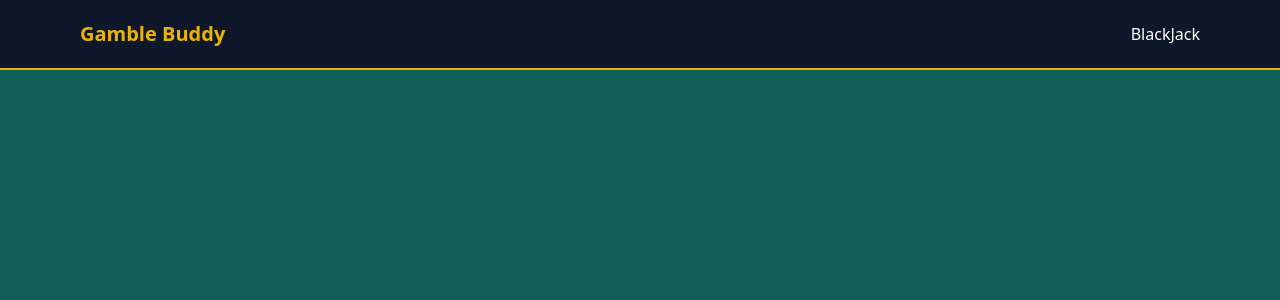
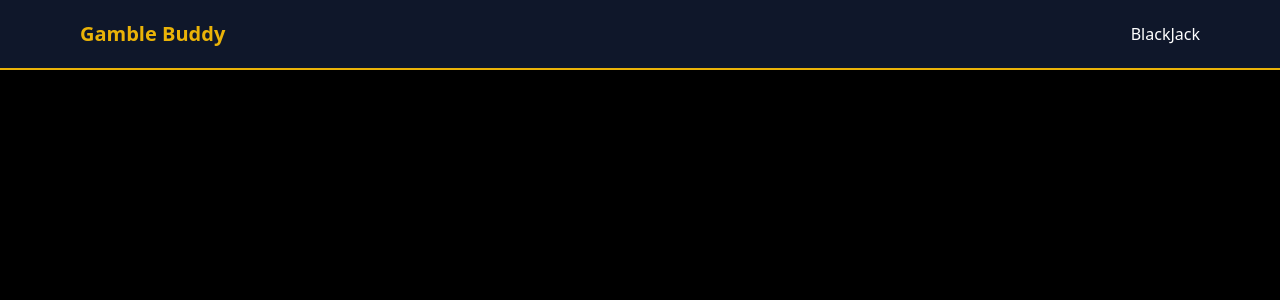
Before and after one commit to boxpositron/client-project-gamble-buddy, a Nuxt app: page / in a window 1280 px wide. Shown: the top 300 px of the page. Built offline with nearby package versions, Linux system fonts and the light colour scheme.

Commit message:
GAM-9 Update background color in index.vue

```diff
--- a/pages/index.vue
+++ b/pages/index.vue
@@ -1,5 +1,5 @@
 <template>
-  <div class="min-h-screen bg-teal-800"></div>
+  <div class="min-h-screen bg-black"></div>
 </template>
 
 <script lang="ts" setup>
```
